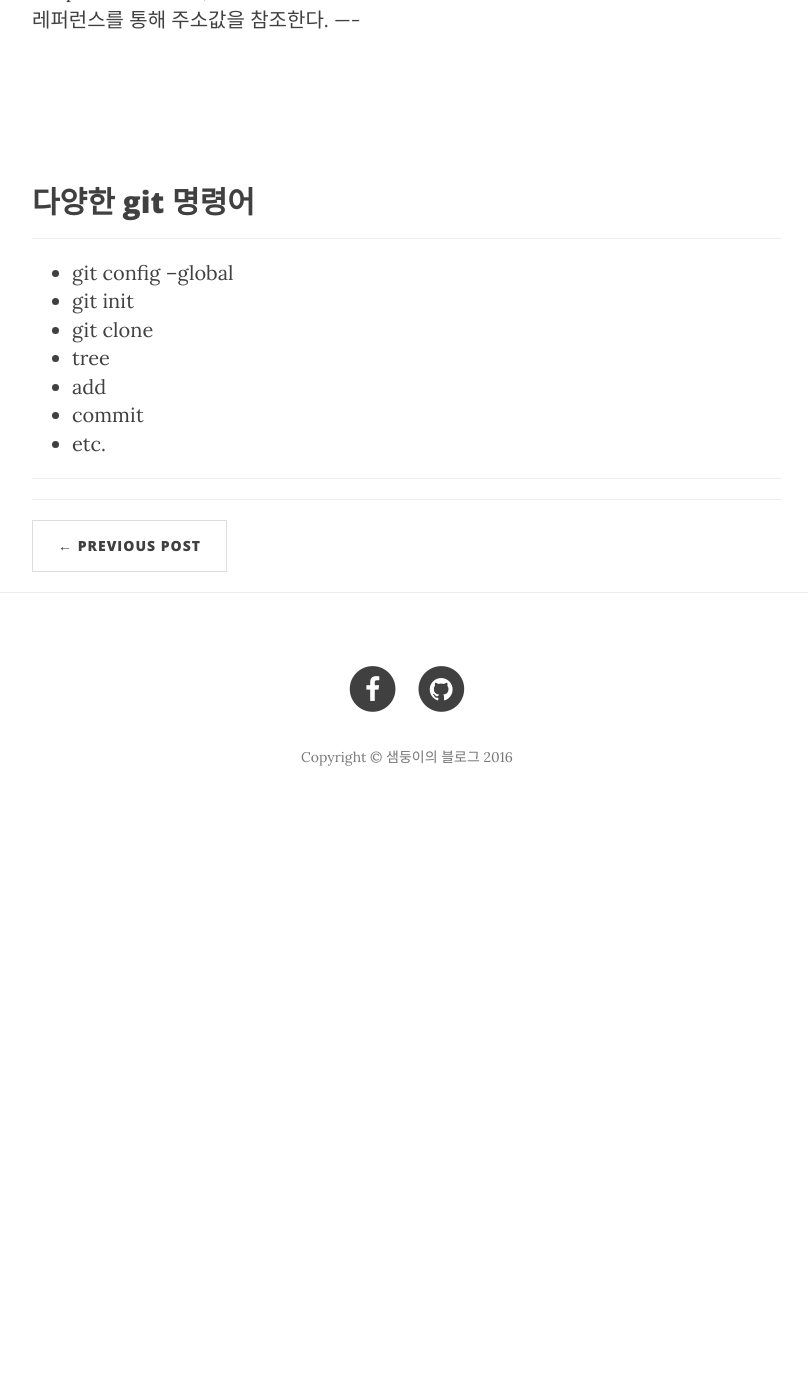
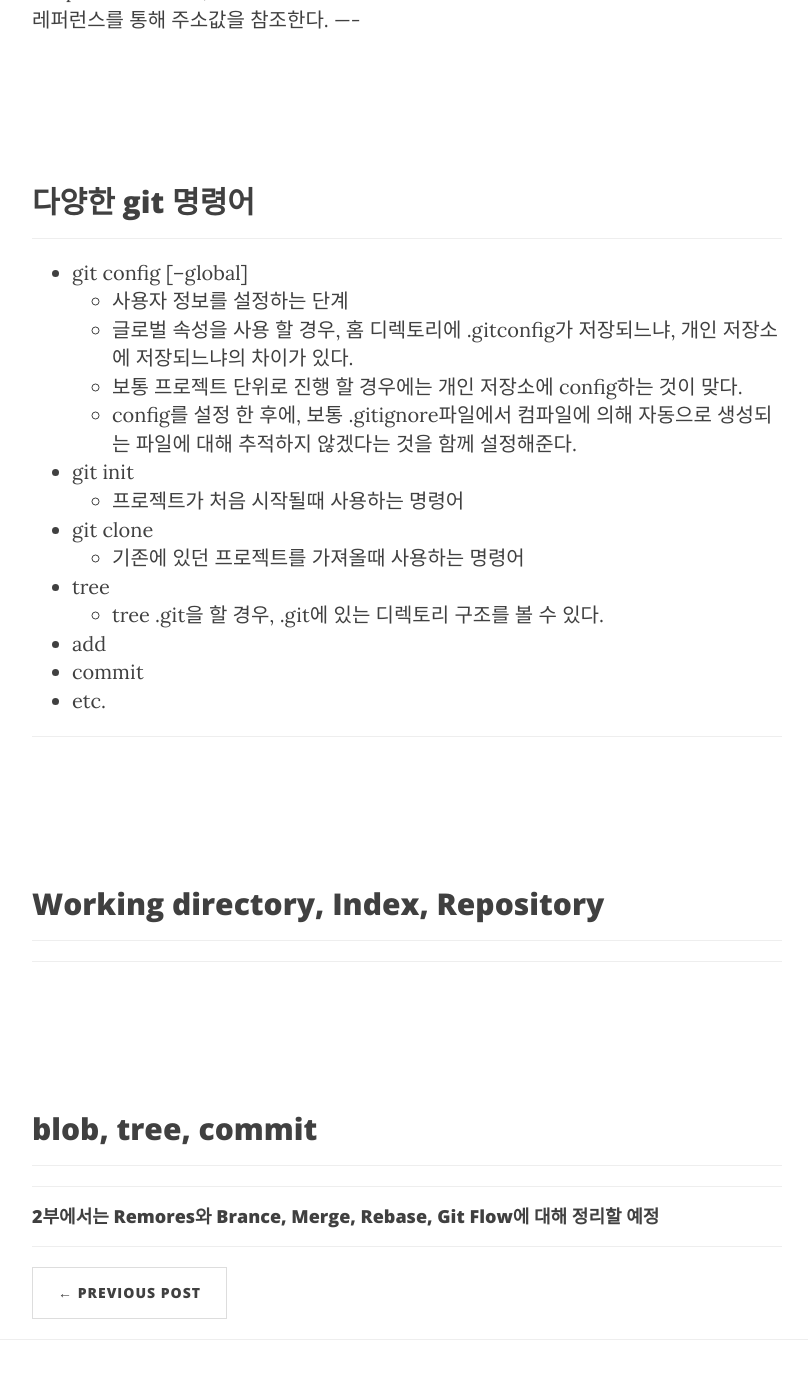
Before and after one commit to smnkim/smnkim.github.io, a Jekyll site: the page built from _posts/2016-01-18-smn-article.3.markdown, in a window 1280 px wide and 1400 px high, scrolled down 1327 px. Shown: the top 1379 px of the window, without its empty margins (233-1041 px from the left). Built offline with Jekyll 4.4.1, drawn with Linux system fonts in a browser that asks for light colours; nearby versions of some CDN libraries; before the commit the page ends 2160 px from its top, so only the background shows below that.

Commit message:
insert article[1

```diff
--- a/_posts/2016-01-18-smn-article.3.markdown
+++ b/_posts/2016-01-18-smn-article.3.markdown
@@ -46,12 +46,42 @@ Snapshot 같은 경우, 변경된 파일의 새로운 오브젝트를 가지고
 
 ----
 
-- git config --global
+- git config [--global]
+    - 사용자 정보를 설정하는 단계
+    - 글로벌 속성을 사용 할 경우, 홈 디렉토리에 .gitconfig가 저장되느냐, 개인 저장소에 저장되느냐의 차이가 있다.
+    - 보통 프로젝트 단위로 진행 할 경우에는 개인 저장소에 config하는 것이 맞다.
+    - config를 설정 한 후에, 보통 .gitignore파일에서 컴파일에 의해 자동으로 생성되는 파일에 대해 추적하지 않겠다는 것을 함께 설정해준다.
 - git init
+    - 프로젝트가 처음 시작될때 사용하는 명령어
 - git clone
+    - 기존에 있던 프로젝트를 가져올때 사용하는 명령어
 - tree
+    - tree .git을 할 경우, .git에 있는 디렉토리 구조를 볼 수 있다.
 - add
 - commit
 - etc.
 
 ----
+
+<br><br><br>
+
+## Working directory, Index, Repository
+
+----
+
+
+
+----
+
+<br><br><br>
+
+## blob, tree, commit
+
+----
+
+
+
+----
+
+
+#### 2부에서는 Remores와 Brance, Merge, Rebase, Git Flow에 대해 정리할 예정
```
